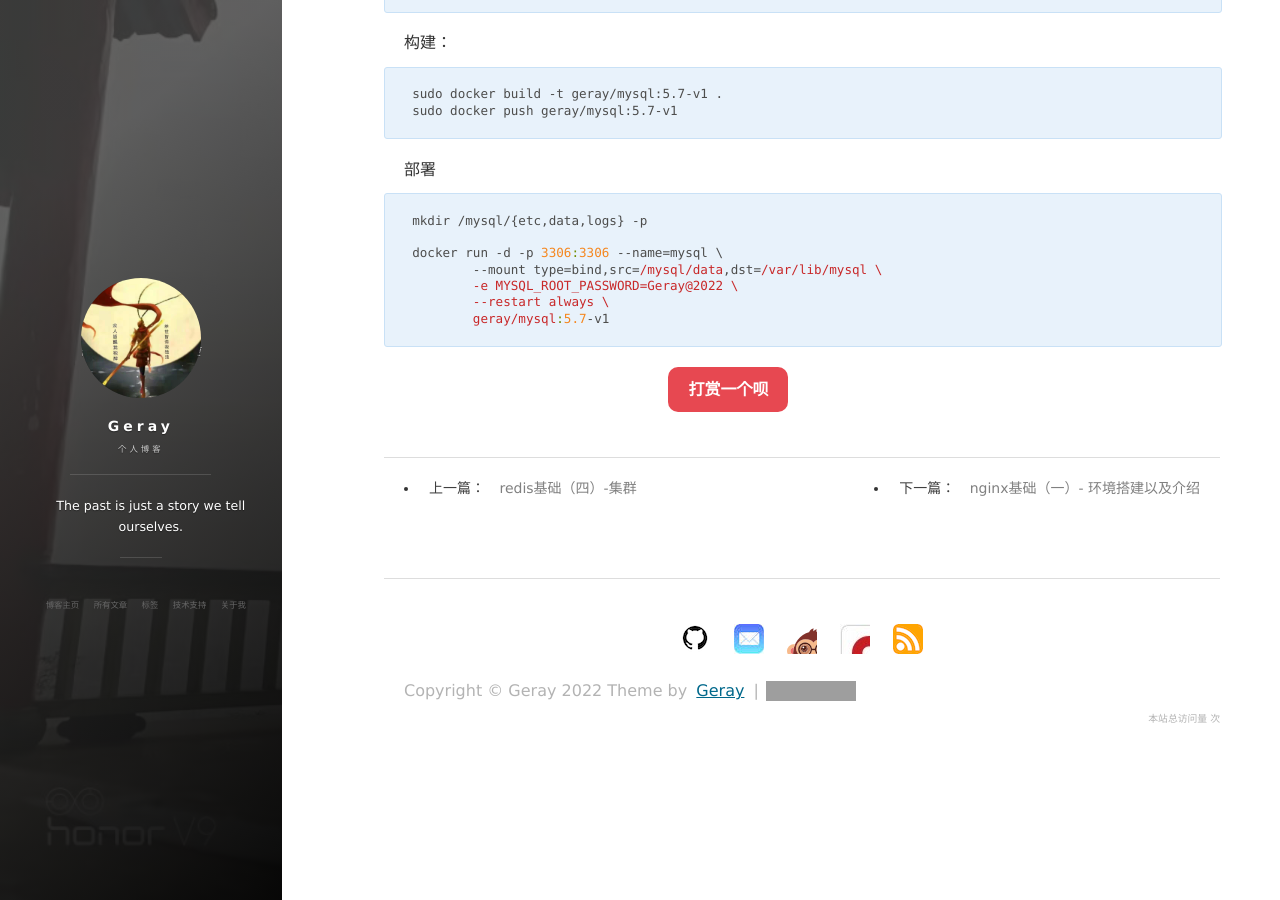
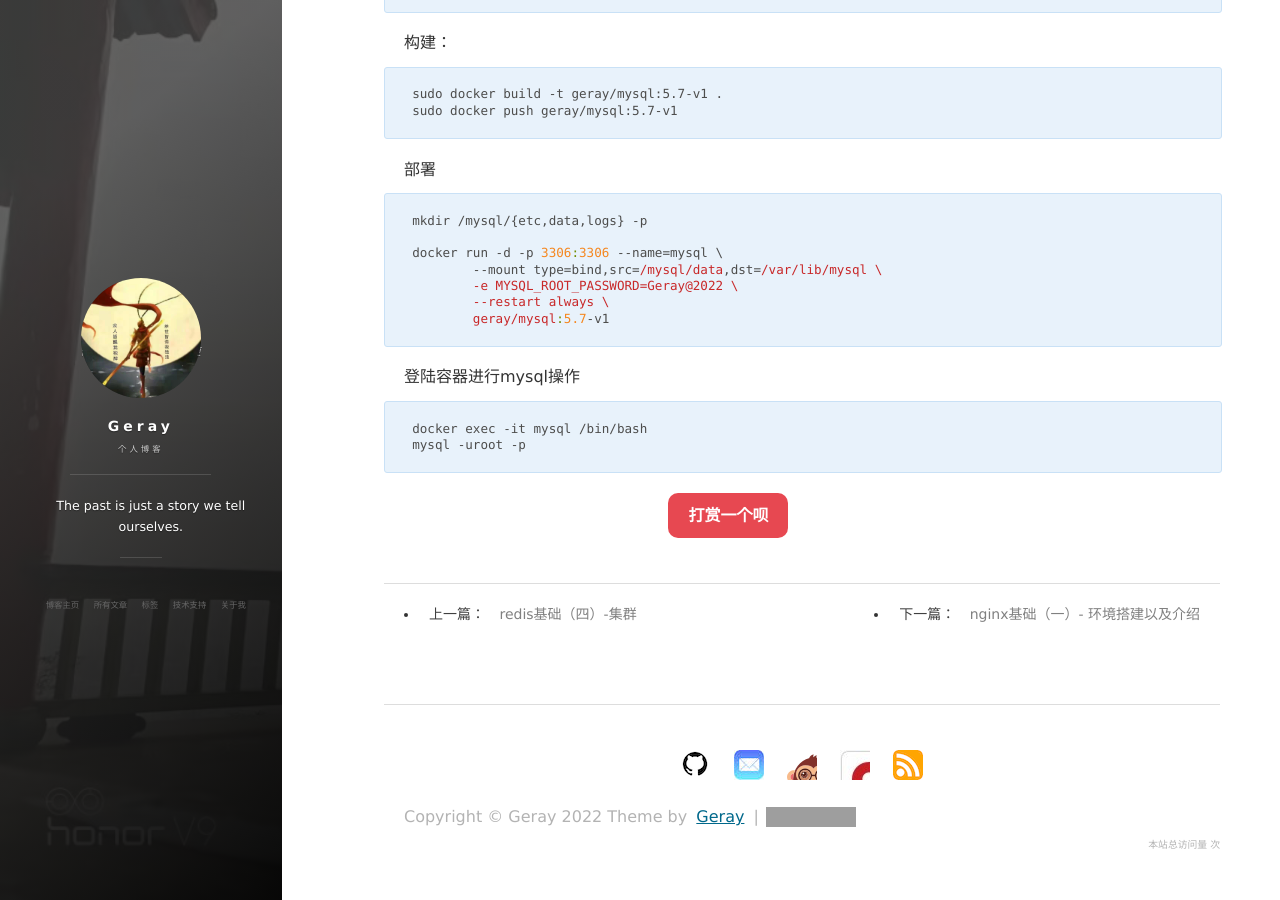
Before and after one commit to geray-zsg/geray-zsg.github.io, a Jekyll site: the page built from _posts/2022-4-20-MySQL学习笔记（一）-官方镜像时间不同步.md, in a window 1280 px wide and 900 px high, scrolled down 1638 px. Built offline with Jekyll 4.4.1, drawn with Linux system fonts in a browser that asks for light colours; nearby versions of some CDN libraries; comment, search, counter and statistics services are not loaded; grey boxes are pictures that could not be loaded.

Commit message:
Update 2022-4-20-MySQL学习笔记（一）-官方镜像时间不同步.md

````diff
--- a/_posts/2022-4-20-MySQL学习笔记（一）-官方镜像时间不同步.md
+++ b/_posts/2022-4-20-MySQL学习笔记（一）-官方镜像时间不同步.md
@@ -98,3 +98,8 @@ docker run -d -p 3306:3306 --name=mysql \
 	--restart always \
 	geray/mysql:5.7-v1
 ```
+登陆容器进行mysql操作
+```
+docker exec -it mysql /bin/bash
+mysql -uroot -p
+```
````
